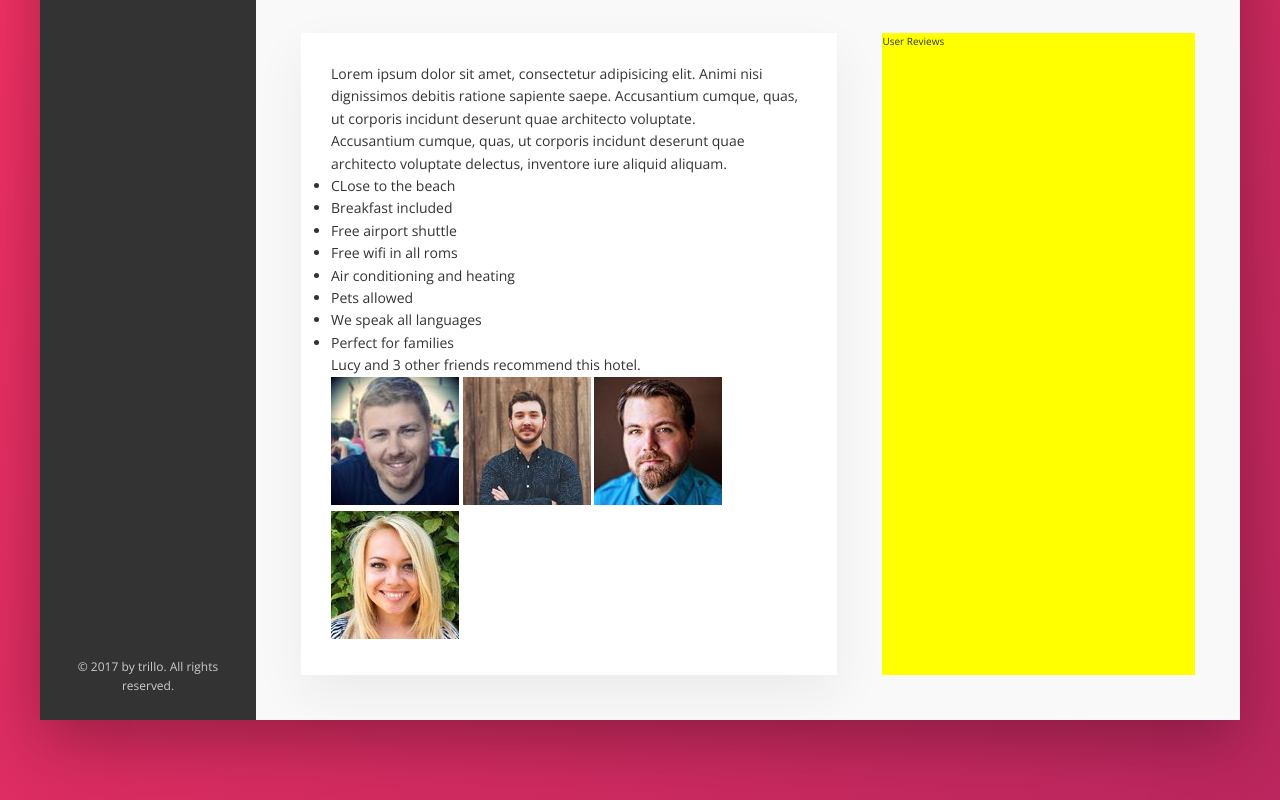
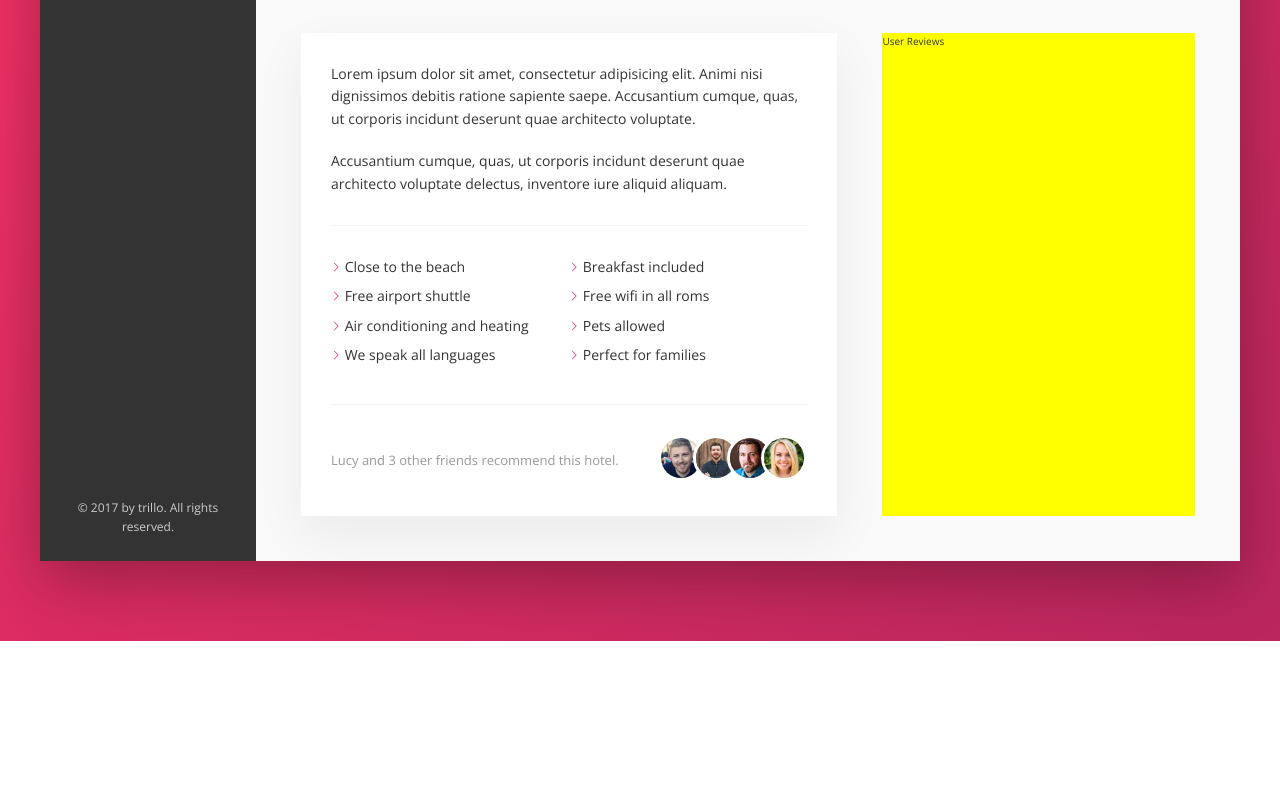
Before and after one commit to gustavommcv/Trillo, a website: page index.html in a window 1280 px wide. Shown: the part 614-1414 px from the top of the page. After the commit the page ends 1255 px from the top, so only its background shows below. Drawn offline with nearby package versions, Linux system fonts and the light colour scheme.

Commit message:
description section

```diff
--- a/index.html
+++ b/index.html
@@ -152,7 +152,7 @@
 
                             <ul class="list">
                                 <li class="list__item">
-                                    CLose to the beach
+                                    Close to the beach
                                 </li>
                                 <li class="list__item">
                                     Breakfast included
--- a/sass/components/_components.scss
+++ b/sass/components/_components.scss
@@ -301,3 +301,74 @@
         box-shadow: none;
     }
 }
+
+///////////////////////////////////////
+// PARAGRAPH
+.paragraph:not(:last-of-type) {
+    margin-bottom: 2rem;
+}
+
+///////////////////////////////////////
+// LIST
+.list {
+    margin: 3rem 0;
+    list-style: none;
+    padding: 3rem 0;
+    border-top: var(--line);
+    border-bottom: var(--line);
+    display: flex;
+    flex-wrap: wrap;
+
+    &__item {
+        flex: 0 0 50%;
+        margin-bottom: .7rem;
+    }
+
+    &__item::before {
+        content: "";
+        display: inline-block;
+        height: 1rem;
+        width: 1rem;
+
+        // Older browsers
+        // background-image: url(../img/chevron-thin-right.svg);
+        // background-size: cover;
+
+        // Newer browsers - masks
+        background-color: var(--color-primary);
+        -webkit-mask-image: url(../img/chevron-thin-right.svg);
+        -webkit-mask-size: cover;
+        mask-image: url(../img/chevron-thin-right.svg);
+        mask-size: cover;
+    }
+}
+
+///////////////////////////////////////
+// RECOMMEND
+.recommend {
+    font-size: 1.3rem;
+    color: var(--color-grey-dark-3);
+
+    display: flex;
+    align-items: center;
+
+    &__count {
+        margin-right: auto;
+    }
+
+    &__friends {
+
+    }
+
+    &__photo {
+        box-sizing: content-box;
+        height: 4rem;
+        width: 4rem;
+        border-radius: 50%;
+        border: 3px solid white;
+
+        &:not(:last-child) {
+            margin-right: -1.5rem;
+        }
+    }
+}
```
Also changed, not shown: css/style.css.
